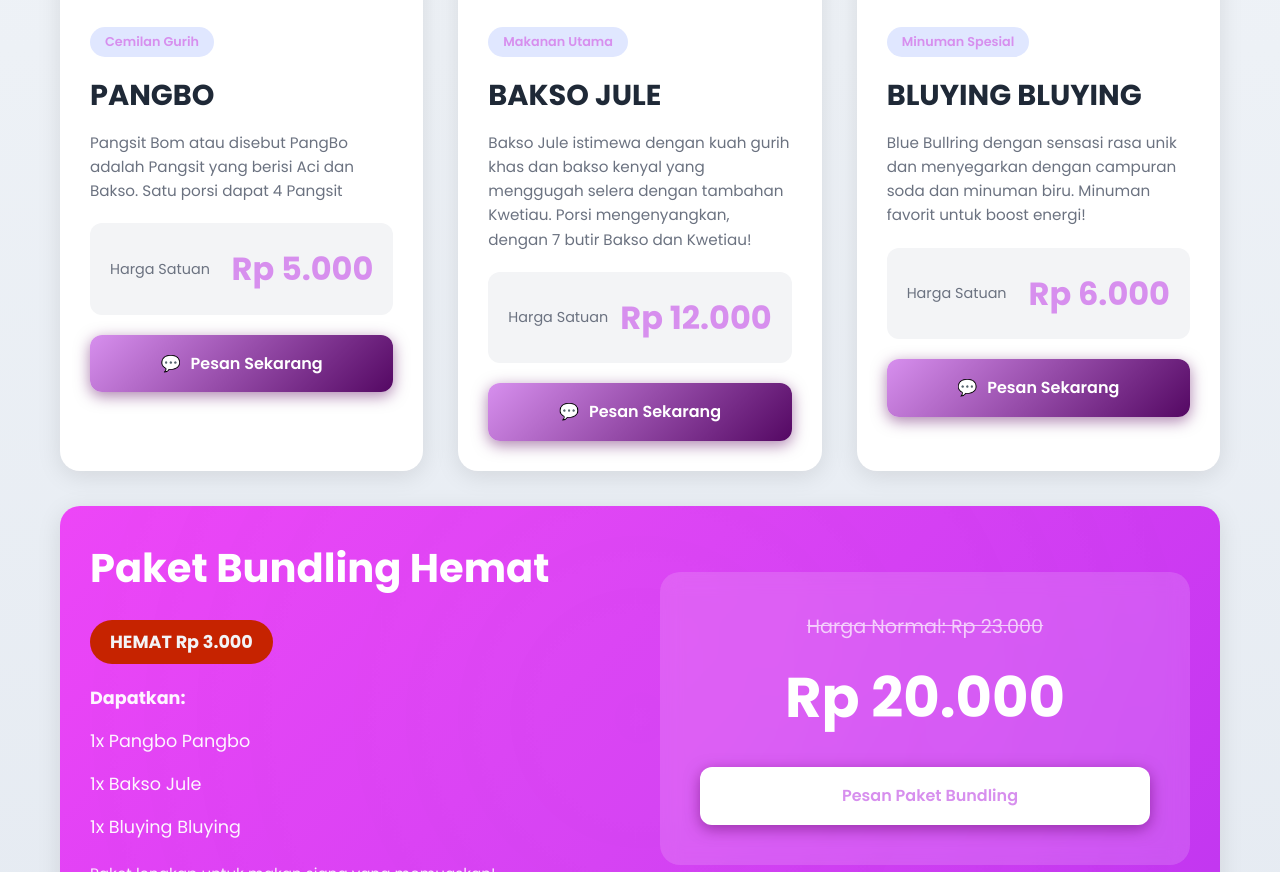
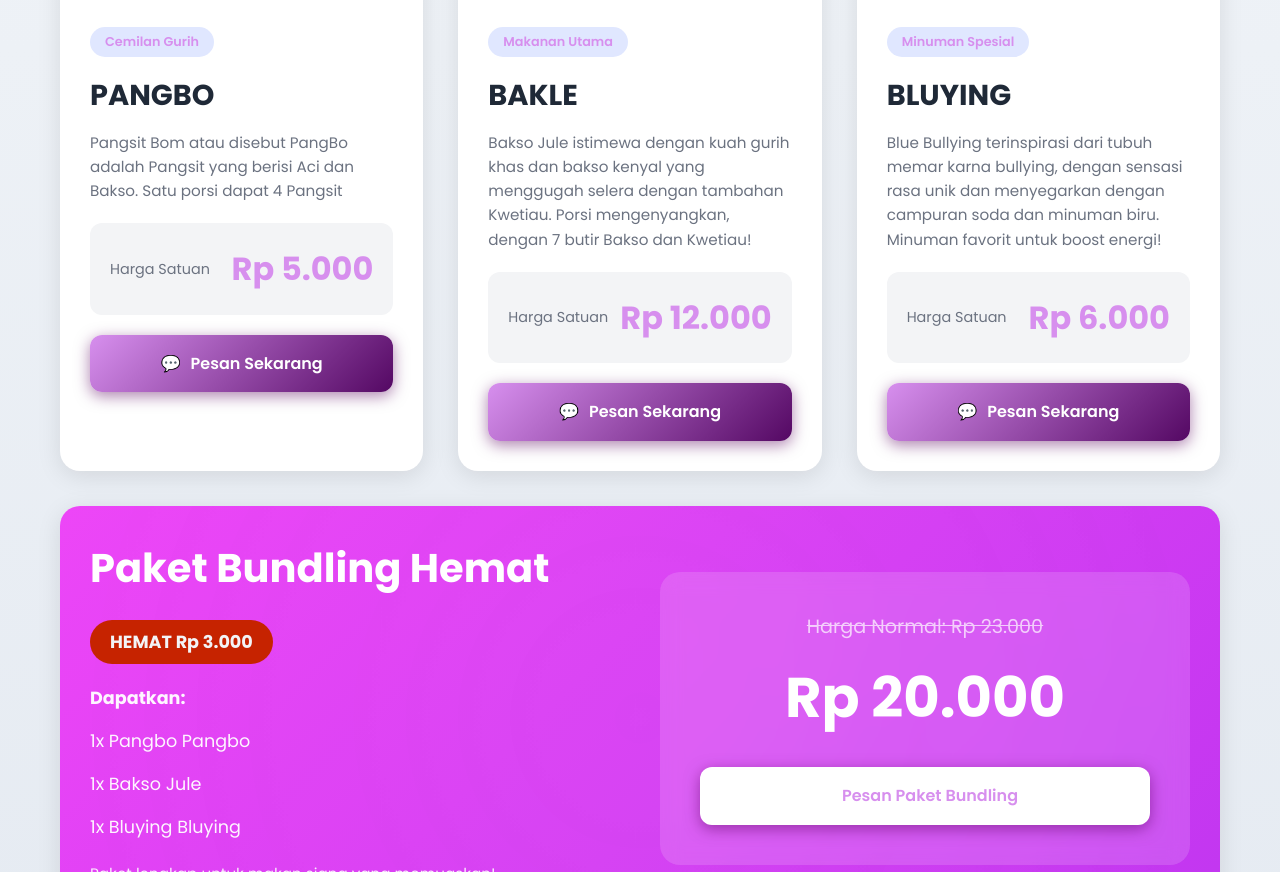
Before and after one commit to LexaThea/SaPutShop, a plain HTML site: page index.html in a window 1280 px wide. Shown: the part 1282-2154 px from the top of the page. Drawn offline with Linux system fonts and the light colour scheme.

Commit message:
fix typo in kibo

```diff
--- a/index.html
+++ b/index.html
@@ -603,7 +603,7 @@
                 </div>
                 <div class="menu-content">
                     <span class="menu-category">Makanan Utama</span>
-                    <h3 class="menu-title">BAKSO JULE</h3>
+                    <h3 class="menu-title">BAKLE</h3>
                     <p class="menu-description">Bakso Jule istimewa dengan kuah gurih khas dan bakso kenyal yang menggugah selera dengan tambahan Kwetiau. Porsi mengenyangkan, dengan 7 butir Bakso dan Kwetiau!</p>
                     <div class="price-row">
                         <span class="price-label">Harga Satuan</span>
@@ -623,8 +623,8 @@
                 </div>
                 <div class="menu-content">
                     <span class="menu-category">Minuman Spesial</span>
-                    <h3 class="menu-title">BLUYING BLUYING</h3>
-                    <p class="menu-description">Blue Bullring dengan sensasi rasa unik dan menyegarkan dengan campuran soda dan minuman biru. Minuman favorit untuk boost energi!</p>
+                    <h3 class="menu-title">BLUYING</h3>
+                    <p class="menu-description">Blue Bullying terinspirasi dari tubuh memar karna bullying, dengan sensasi rasa unik dan menyegarkan dengan campuran soda dan minuman biru. Minuman favorit untuk boost energi!</p>
                     <div class="price-row">
                         <span class="price-label">Harga Satuan</span>
                         <span class="price-value">Rp 6.000</span>
```
